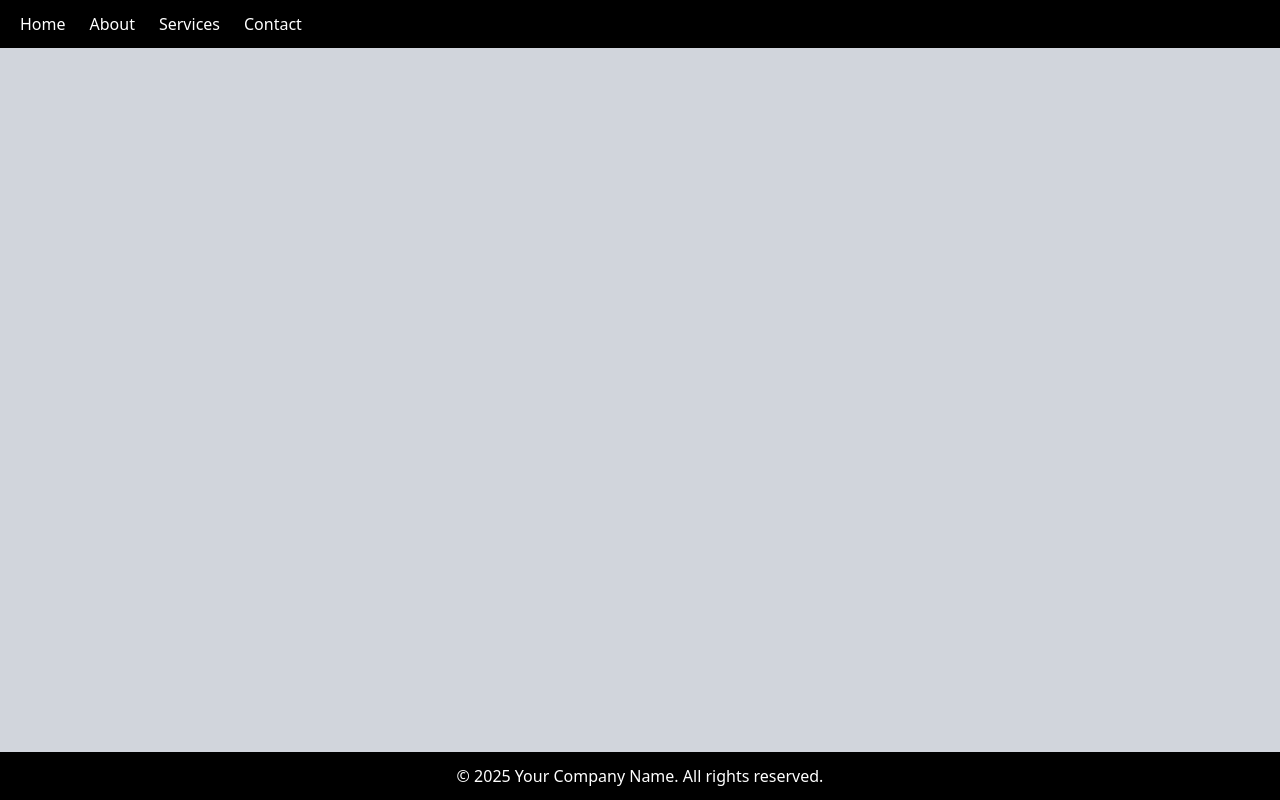
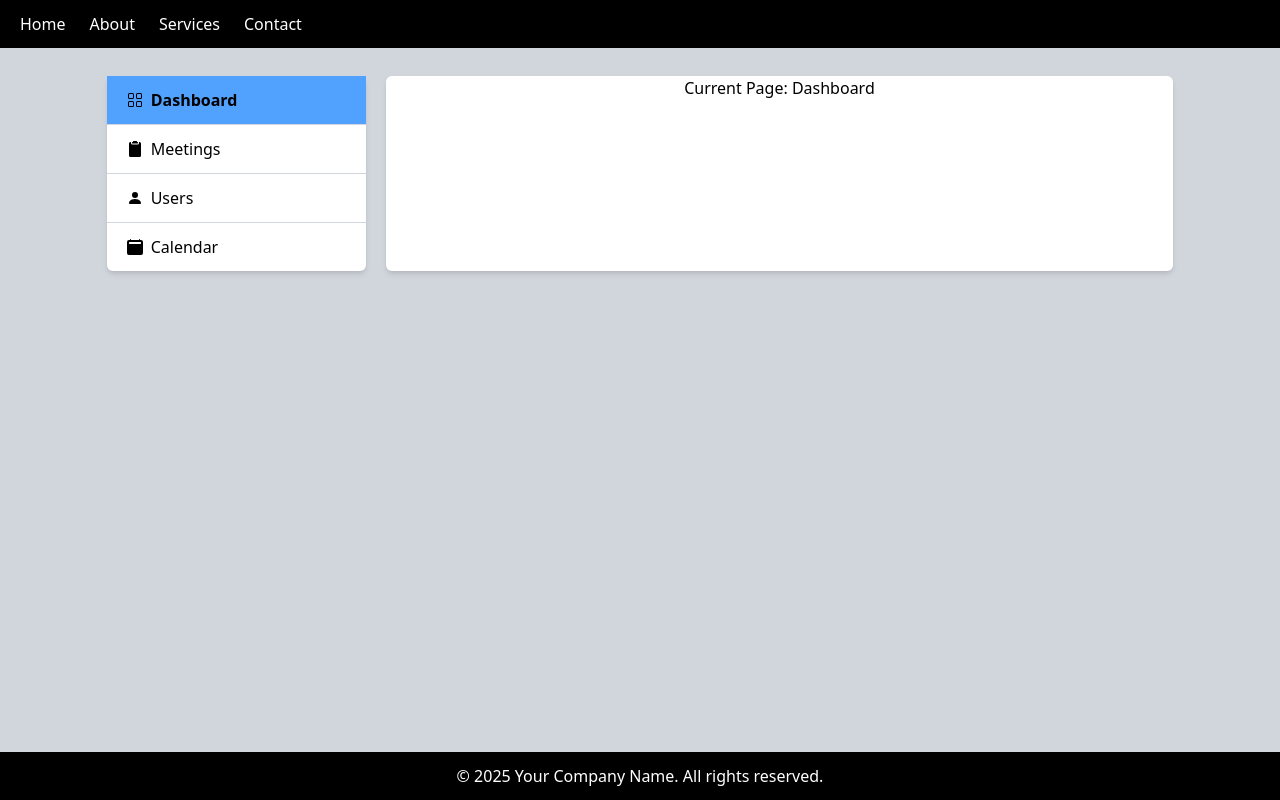
Before and after one commit to danielwennstrom/MeetingCalendar-workshop, a React (Vite) app: page / in a window 1280 px wide. Built offline with nearby package versions, Linux system fonts and the light colour scheme.

Commit message:
Main menu and menu item components

```diff
--- a/package.json
+++ b/package.json
@@ -13,6 +13,7 @@
     "@tailwindcss/vite": "^4.1.7",
     "react": "^19.1.0",
     "react-dom": "^19.1.0",
+    "react-icons": "^5.5.0",
     "tailwindcss": "^4.1.7"
   },
   "devDependencies": {
--- a/src/App.tsx
+++ b/src/App.tsx
@@ -1,12 +1,47 @@
 import { useState } from "react";
+import {
+  BsCalendar2,
+  BsCalendar2Fill,
+  BsClipboard2,
+  BsClipboard2Fill,
+  BsPerson,
+  BsPersonFill,
+  BsGrid,
+  BsGridFill,
+} from "react-icons/bs";
+import Menu from "./components/Menu/Menu";
 import "./App.css";
 
 function App() {
-  const [count, setCount] = useState(0);
+  const [activeIndex, setActiveIndex] = useState(0);
+
+  const menuItems = [
+    { label: "Dashboard", IconActive: BsGrid, IconInactive: BsGridFill },
+    {
+      label: "Meetings",
+      IconActive: BsClipboard2,
+      IconInactive: BsClipboard2Fill,
+    },
+    { label: "Users", IconActive: BsPerson, IconInactive: BsPersonFill },
+    {
+      label: "Calendar",
+      IconActive: BsCalendar2,
+      IconInactive: BsCalendar2Fill,
+    },
+  ];
 
   return (
-    <>
-    </>
+    <div className="flex flex-col md:flex-row space-x-5 my-7">
+      <Menu
+        items={menuItems}
+        activeIndex={activeIndex}
+        onSelect={setActiveIndex}
+      />
+
+      <div className="w-full bg-white flex justify-center px-5 my-7 md:my-0 rounded-md shadow-md">
+        <p>Current Page: {menuItems[activeIndex].label}</p>
+      </div>
+    </div>
   );
 }
 
--- /dev/null
+++ b/src/components/Menu/Menu.tsx
@@ -0,0 +1,34 @@
+import MenuItem from "./MenuItem";
+import type { IconType } from "react-icons";
+
+type MenuItemData = {
+  label: string;
+  IconActive: IconType;
+  IconInactive: IconType;
+};
+
+type MenuProps = {
+  items: MenuItemData[];
+  activeIndex: number;
+  onSelect: (index: number) => void;
+};
+
+const Menu = ({ items, activeIndex, onSelect }: MenuProps) => {
+  return (
+    <div className="sm:w-1/3 w-1/4 bg-white rounded-md shadow-md">
+      {items.map((item, idx) => (
+        <MenuItem
+          key={item.label}
+          IconActive={item.IconActive}
+          IconInactive={item.IconInactive}
+          label={item.label}
+          isActive={idx === activeIndex}
+          isLast={idx === items.length - 1}
+          onClick={() => onSelect(idx)}
+        />
+      ))}
+    </div>
+  );
+};
+
+export default Menu;
--- /dev/null
+++ b/src/components/Menu/MenuItem.tsx
@@ -0,0 +1,40 @@
+import { useState } from "react";
+import type { IconType } from "react-icons";
+
+type MenuItemProps = {
+  IconActive: IconType;
+  IconInactive: IconType;
+  label: string;
+  isActive?: boolean;
+  onClick?: () => void;
+  isLast?: boolean;
+};
+
+const MenuItem = ({
+  IconActive,
+  IconInactive,
+  label,
+  isActive,
+  onClick,
+  isLast,
+}: MenuItemProps) => {
+  const [isHovered, setIsHovered] = useState(false);
+
+  const showActiveIcon = isActive || isHovered;
+
+  return (
+    <div
+      onClick={onClick}
+      onMouseEnter={() => setIsHovered(true)}
+      onMouseLeave={() => setIsHovered(false)}
+      className={`flex items-center gap-2 px-5 py-3 cursor-pointer border-gray-300 ${
+        !isLast ? "border-b" : ""
+      } ${isActive ? "bg-blue-400 font-semibold" : "hover:bg-blue-300"}`}
+    >
+      {showActiveIcon ? <IconActive /> : <IconInactive />}
+      {label}
+    </div>
+  );
+};
+
+export default MenuItem;
--- /dev/null
+++ b/tailwind.config.js
@@ -0,0 +1,7 @@
+module.exports = {
+  content: ["./src/**/*.{js,ts,jsx,tsx}"],
+  theme: {
+    extend: {},
+  },
+  plugins: [],
+};
```
Also changed, not shown: 1 other file (tests, documents, lock files or other folders).
